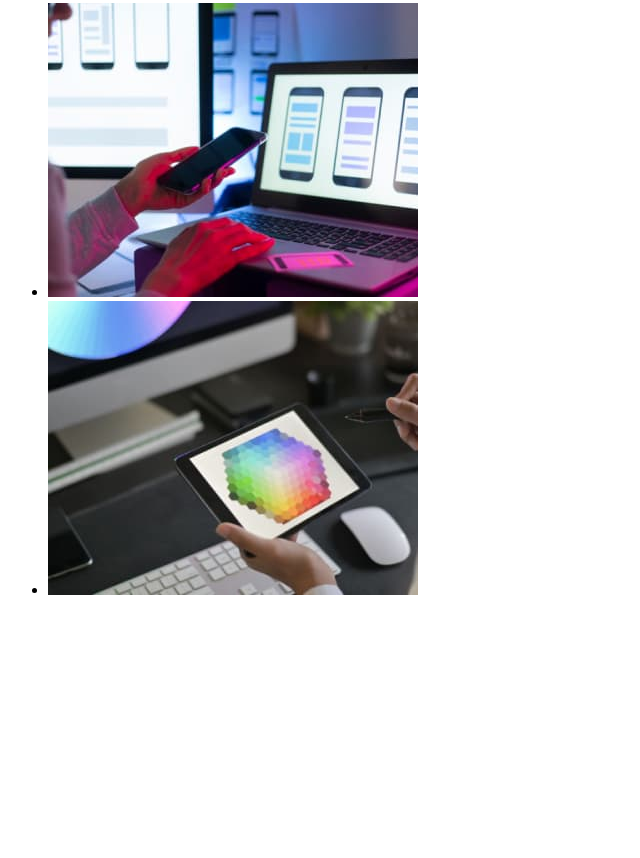
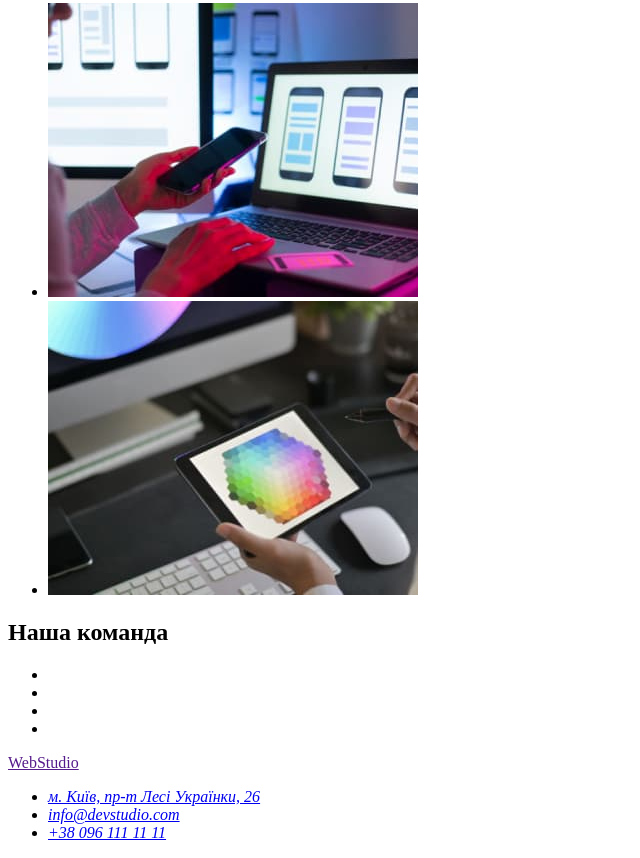
Before and after one commit to DariaDzhyhun/goit-markup-hw-01, a plain HTML site: page index.html in a window 1280 px wide. Shown: the part 955-1813 px from the top of the page, without its empty margins (0-640 px from the left). Before the commit the page ends 1570 px from the top, so only its background shows below. Drawn offline with Linux system fonts and the light colour scheme.

Commit message:
Update index.html

```diff
--- a/index.html
+++ b/index.html
@@ -62,10 +62,26 @@
   </ul>
   </section>
   <!-- Наша команда -->
+   <section>
+     <h2>Наша команда</h2>
+     <ul>
+        <li><img src="" alt=""></li>
+        <li><img src="" alt=""></li>
+        <li><img src="" alt=""></li>
+        <li><img src="" alt=""></li>
+     </ul>
+   </section>
     </main>
 
     <footer>
-
+        <a href="" class="link">WebStudio</a>
+      <address>
+      <ul>
+        <li><a href="https://goo.gl/maps/CPtrU1FHBa2aNyZL9" target="_blank" rel="noopener noreferrer nofollow">м. Київ, пр-т Лесі Українки, 26</a></li>
+        <li><a href="mailto:info@devstudio.com" class="mailto">info@devstudio.com</a></li>
+        <li><a href="tel:+380961111111" class="tel">+38 096 111 11 11</a></li>
+      </ul>
+      </address>
     </footer>
 </body>
 </html>
```
